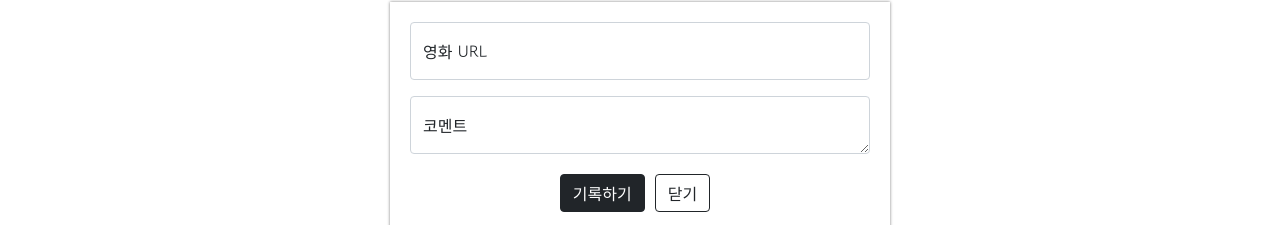
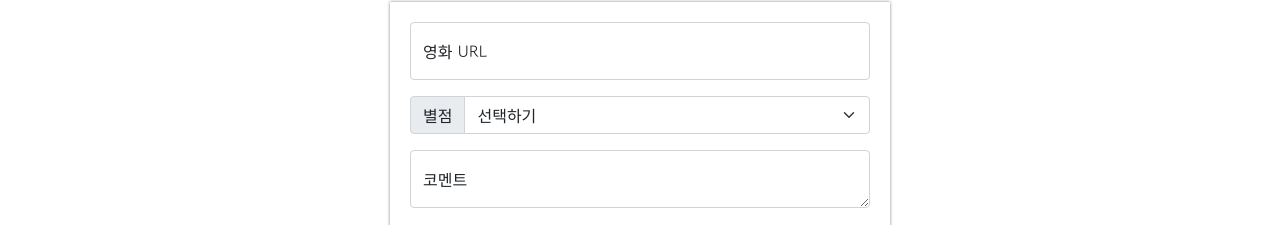
Before and after one commit to skshaprl2023/mypage, a plain HTML site: page index.html in a window 1280 px wide. Shown: the part 268-493 px from the top of the page. Drawn offline with nearby package versions, Linux system fonts and the light colour scheme.

Commit message:
Update index.html

```diff
--- a/index.html
+++ b/index.html
@@ -98,6 +98,18 @@
             <input type="email" class="form-control" id="floatingInput" placeholder="name@example.com">
             <label for="floatingInput">영화 URL</label>
         </div>
+        <div class="input-group mb-3">
+            <label class="input-group-text" for="inputGroupSelect01">별점</label>
+            <select class="form-select" id="inputGroupSelect01">
+              <option selected>선택하기</option>
+              <option value="1"><P>⭐</P></option>
+              <option value="2"><P>⭐⭐</P></option>
+              <option value="3"><P>⭐⭐⭐</P></option>
+              <option value="4"><P>⭐⭐⭐⭐</P></option>
+              <option value="5"><P>⭐⭐⭐⭐⭐</P></option>
+
+            </select>
+          </div>
         <div class="form-floating">
             <textarea class="form-control" placeholder="Leave a comment here" id="floatingTextarea"></textarea>
             <label for="floatingTextarea">코멘트</label>
```
